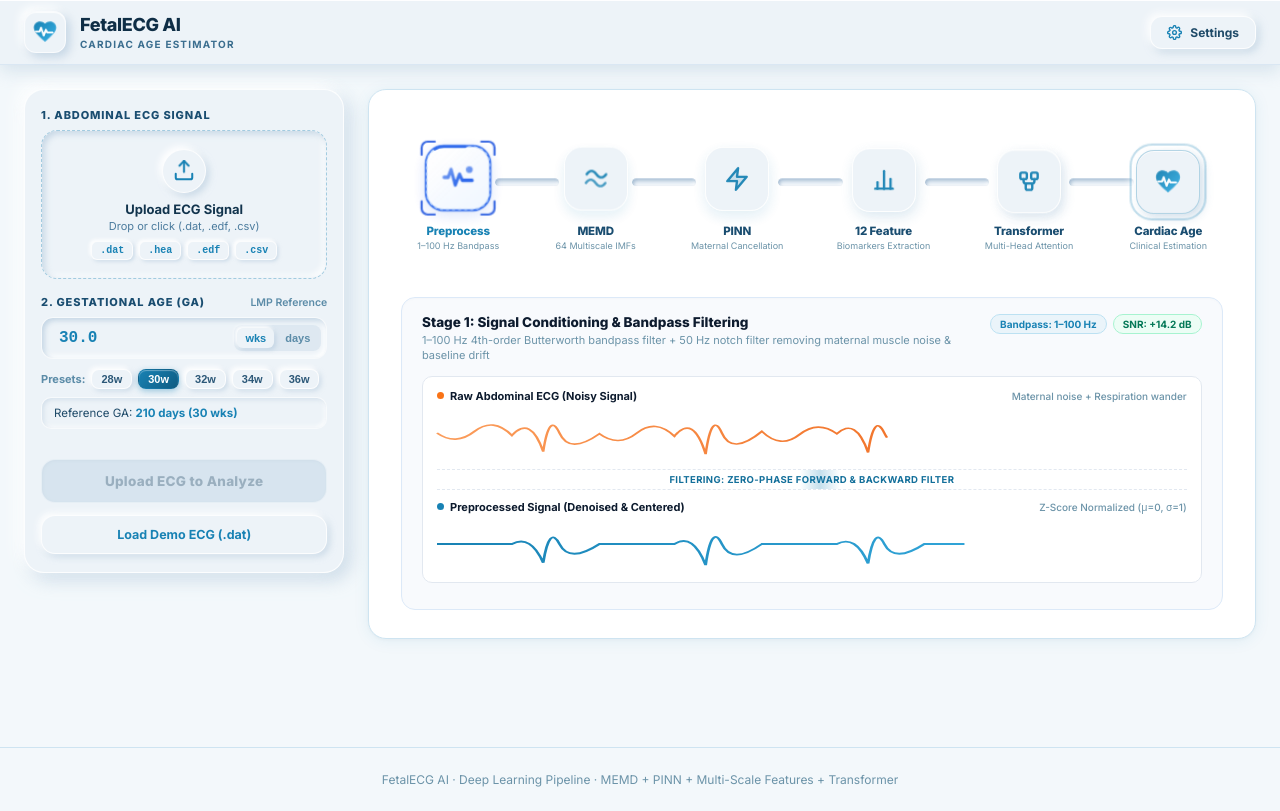
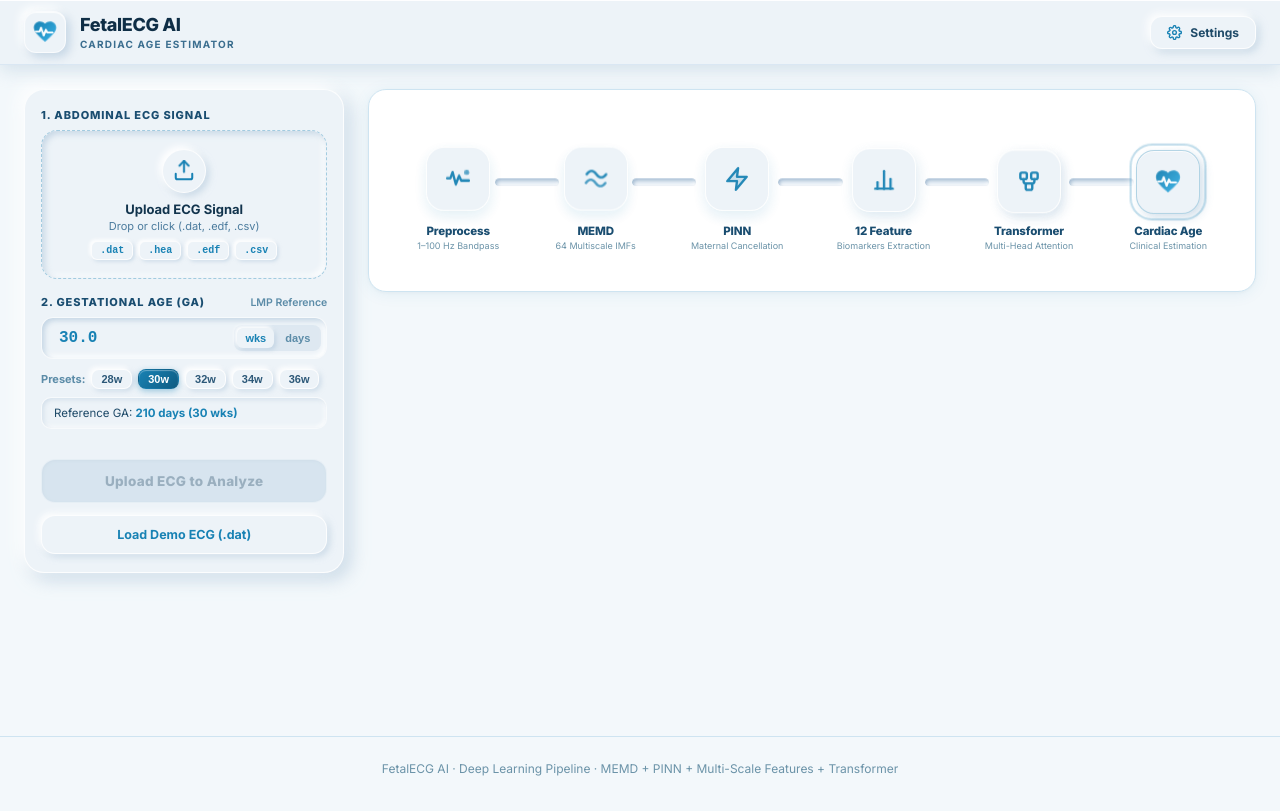
Before and after one commit to Chandraprakash2005/Fetal-Cardiac-Estimation, a React (Vite) app in the folder frontend/: page / in a window 1280 px wide. Built offline with nearby package versions, Linux system fonts and the light colour scheme.

Commit message:
feat(pipeline): hide stage visualizer initially until analysis begins

```diff
--- a/frontend/src/components/PipelineFlow.jsx
+++ b/frontend/src/components/PipelineFlow.jsx
@@ -262,6 +262,7 @@ export default function PipelineFlow({
   const [selectedId, setSelectedId] = useState(1);
   const total = LINEAR_STEPS.length;
   const isFinished = currentStep >= total && !isAnalyzing;
+  const isInitial = currentStep === 0 && !isAnalyzing && !isFinished;
 
   // Smooth numerical count-up interpolation with Anime.js
   const pctObjRef = useRef({ val: 0 });
@@ -288,7 +289,7 @@ export default function PipelineFlow({
   }, [isAnalyzing, currentStep]);
 
   return (
-    <div className={`linear-pipeline-card animate-in ${isAnalyzing ? 'linear-pipeline-card--analyzing' : ''}`}>
+    <div className={`linear-pipeline-card animate-in ${isAnalyzing ? 'linear-pipeline-card--analyzing' : ''} ${isInitial ? 'linear-pipeline-card--initial' : ''}`}>
       {/* ── Real-Time Backend Streaming Progress Ribbon ── */}
       {isAnalyzing && (
         <div className="pipeline-live-stream-header animate-in">
@@ -319,7 +320,7 @@ export default function PipelineFlow({
               (step.id === 6 && completionPercentage >= 100);
 
             const isProcessing = isAnalyzing && currentStep === step.id;
-            const isSelected = selectedId === step.id;
+            const isSelected = !isInitial && selectedId === step.id;
             const isHighlighted = isProcessing || isSelected;
             const isPending = currentStep < step.id && !isFinished && !isCompleted;
             const isLastStep = step.id === 6;
@@ -389,13 +390,15 @@ export default function PipelineFlow({
         </div>
       </div>
 
-      {/* ── Active Stage Output Visualizer (driven by clicking pipeline logos) ──── */}
+      {/* ── Active Stage Output Visualizer (only when analysis has started, none initially) ──── */}
+      {!isInitial && (
         <StageVisualizer
           activeStep={selectedId}
           isAnalyzing={isAnalyzing && currentStep === selectedId}
           completionPercentage={completionPercentage}
           telemetry={telemetry}
         />
+      )}
     </div>
   );
 }
```
Lines whose indentation alone changed are shown as unchanged.
